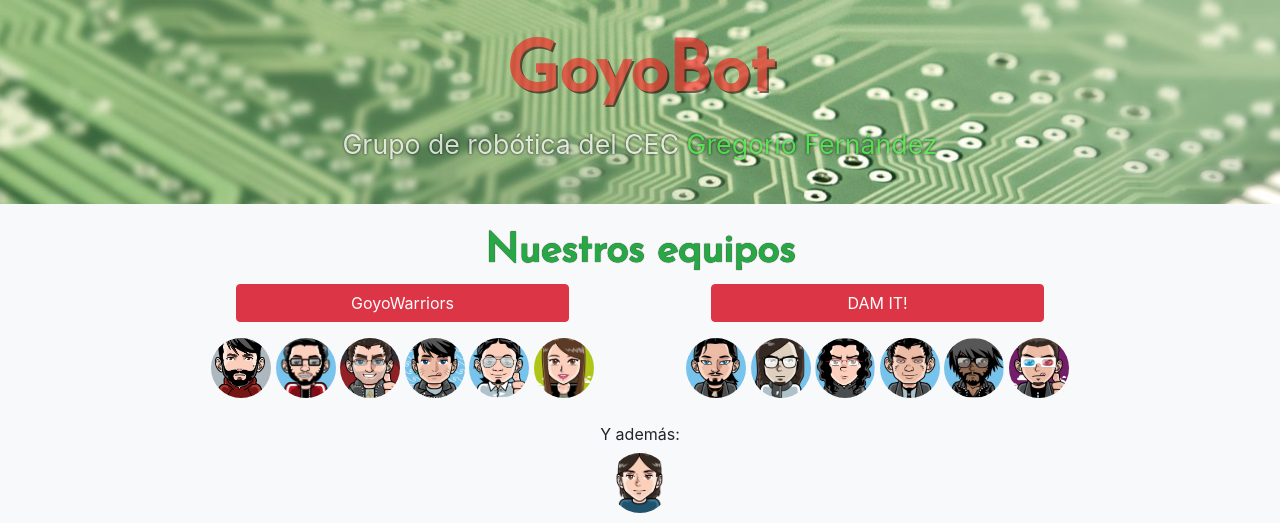
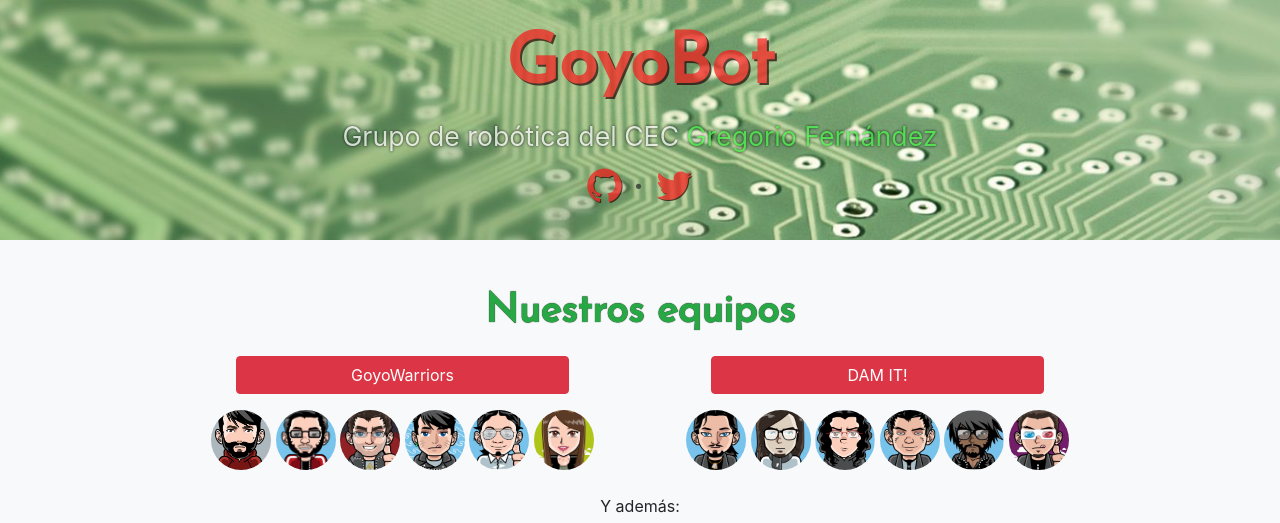
Before and after one commit to GoyoBot/goyobot.github.io, a Jekyll site: the page built from index.html, in a window 1280 px wide. Shown: the top 523 px of the page. Built offline with Jekyll 4.4.1, drawn with Linux system fonts in a browser that asks for light colours; nearby versions of some CDN libraries; the list of posts is cut into pages by our own code; comment, search, counter and statistics services are not loaded.

Commit message:
Fix index UI

```diff
--- a/assets/css/style.css
+++ b/assets/css/style.css
@@ -1,11 +1,10 @@
-
-
 
 .index-header {
     /* Header image: https://pixabay.com/p-453758/?no_redirect */
     background-image: url("/assets/img/header.jpg");
     background-size: cover;
     background-position: center;
+    background-color: #5b935b;
 }
 
 .index-header .main-logo {
@@ -13,7 +12,7 @@
     font-size: 70px;
     font-weight: bold;
     color: #f91a1a;
-    opacity: 0.6;
+    opacity: 0.7;
     text-shadow: 2px 2px #210202;
 }
 
@@ -33,12 +32,20 @@
     max-width: 950px;
 }
 
+.index-header .social {
+    font-size: 30pt;
+    opacity: 0.7;
+}
+.index-header .social a {
+    color: #f91a1a;
+    text-shadow: 1px 1px #210202;
+    margin: 0px;
+    padding: 0px;
+}
+
 .nosotros-section {
     /* https://pixabay.com/es/c%C3%B3digo-jquery-dise%C3%B1o-web-583073/ */
-    background-image: url('/assets/img/bgr-code3.jpg');
-
-/*    background-attachment: fixed;*/
-
+    background-image: url('/assets/img/bgr-code.jpg');
     background-position: center;
     background-repeat: no-repeat;
     background-size: cover;
@@ -77,4 +84,5 @@
     font-weight: bold;
     font-size: 30pt;
     text-shadow: 0px 0px 1px #000;
+    margin-bottom: 20px;
 }
--- a/index.html
+++ b/index.html
@@ -4,14 +4,19 @@ isindex: true
 ---
 
 <header class="index-header pt-4 pb-4 bg-dark">
-    <div class="container mt-2">
+    <div class="container text-center">
         <h1 class="text-center main-logo">GoyoBot</h1>
-        <p class="text-center mx-auto main-description">Grupo de robótica del CEC <a href="https://gregoriofer.com">Gregorio Fernández</a></p>
+        <span class="text-center mx-auto main-description">Grupo de robótica del CEC <a href="https://gregoriofer.com">Gregorio Fernández</a></span>
+
+        <div class="social">
+            <a href="https://github.com/{{ site.github_username }}"><i class="fa fa-github" aria-hidden="true"></i></a> ·
+            <a href="https://twitter.com/{{ site.twitter_username }}"><i class="fa fa-twitter"></i></a>
+        </div>
     </div>
 </header>
 
 
-<section class="equipos-section mx-auto pt-4 pb-4">
+<section class="equipos-section mx-auto pt-5 pb-5">
     <div class="container">
         <h2 class="text-center text-success index-section">Nuestros equipos</h2>
         <div class="row">
@@ -49,7 +54,7 @@ isindex: true
 </section>
 
 <div class="bg-wrap">
-<section class="nosotros-section bg bg-dark pt-4 pb-4">
+<section class="nosotros-section bg bg-dark pt-5 pb-5">
     <div class="container mt-2">
         <div style="max-width: 800px;" class="mx-auto mr-auto ml-auto">
             <h2 class="text-center text-success index-section">Lo que nos mueve</h2>
@@ -89,11 +94,11 @@ isindex: true
 </section>
 </div>
 
-<div class="container pt-4 pb-4">
+<div class="container pt-5 pb-5">
     <div class="row">
         <div class="col-md-8">
             <section>
-                <h2 class="text-center text-success">Blog</h2>
+                <h2 class="text-center text-success index-section">Blog</h2>
                 {% include post-list.html posts=site.posts %}
             </section>
         {% comment %}
```
